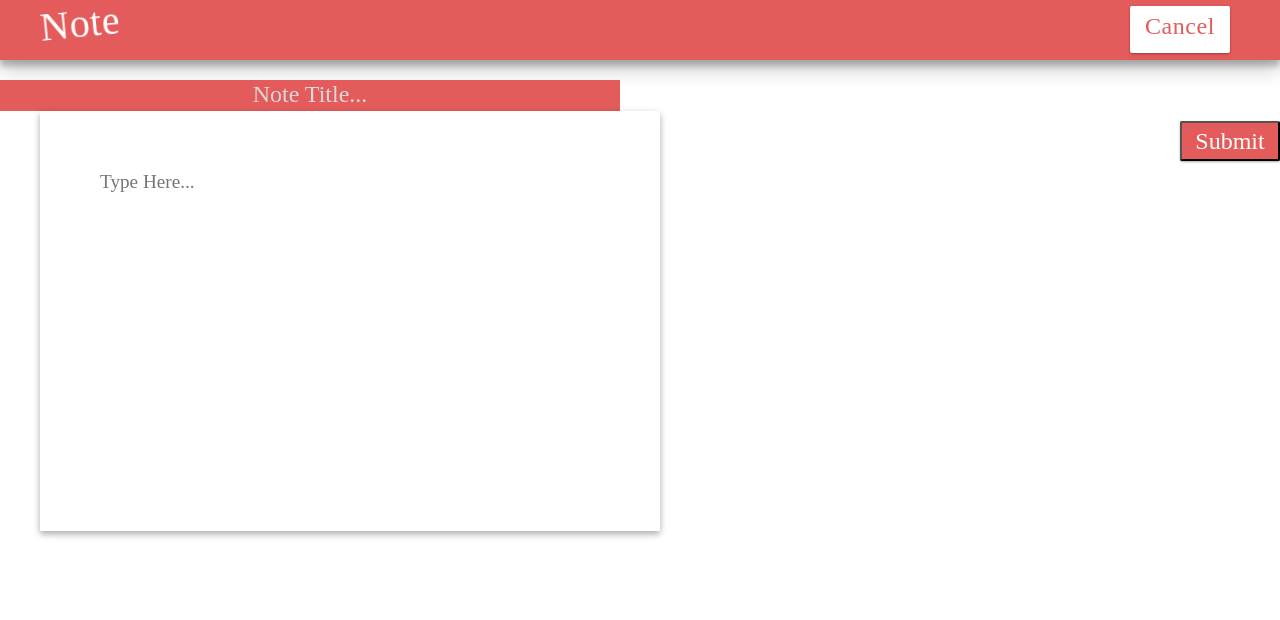
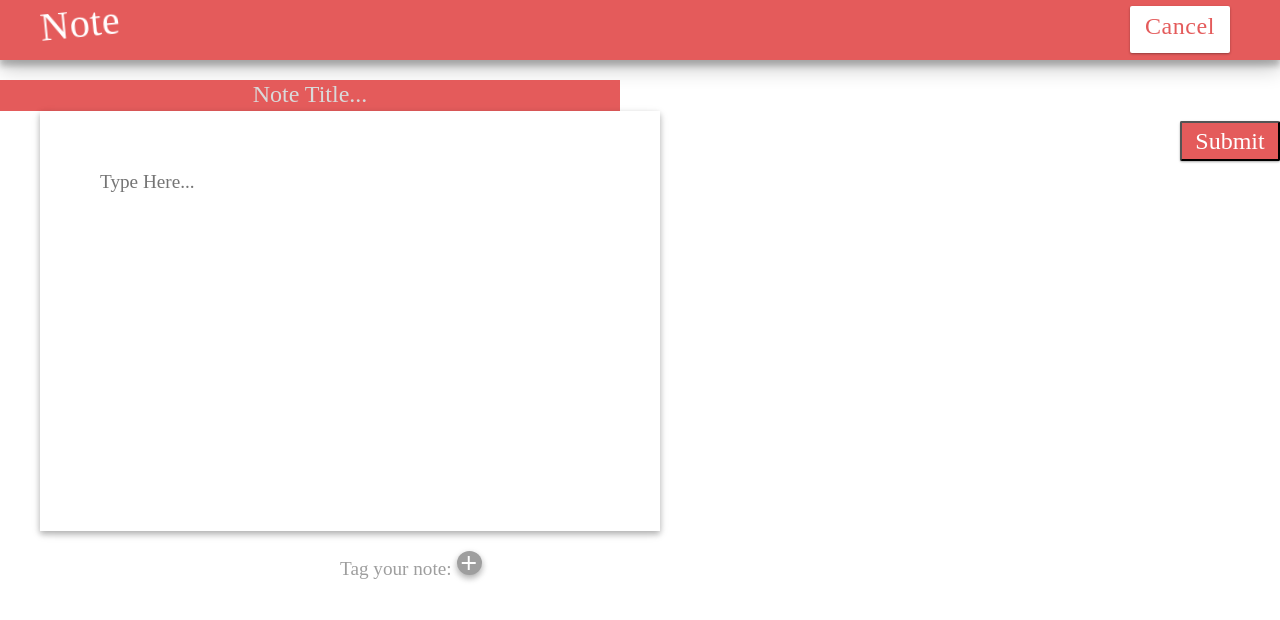
Before and after one commit to mattheweves/notes, a React (Create React App) app: page / in a window 1280 px wide. Both pictures are taken after a click on the element "+ Note". Shown: the top 620 px of the page. Built offline with nearby package versions, Linux system fonts and the light colour scheme; no server answers.

Commit message:
Tag Form

```diff
--- a/src/App.js
+++ b/src/App.js
@@ -50,6 +50,13 @@ class App extends Component{
     .catch((err) => console.log(err.response.data) );
   }
 
+  deleteNote = (id) => {
+    const newNotesState = this.state.notes.filter((note) => note.id !== id );
+    axios.delete(urlFor(`notes/${id}`))
+    .then((res) => this.setState( { notes: newNotesState }) )
+    .catch((err) => console.log(err.response.data) );
+  }
+
   render() {
     const { showNote, notes, note } = this.state;
 
@@ -66,6 +73,7 @@ class App extends Component{
             getNotes={this.getNotes}
             notes={notes}
             getNote={this.getNote}
+            deleteNote={this.deleteNote}
             />
         }
       </div>
--- a/src/components/List.js
+++ b/src/components/List.js
@@ -7,7 +7,7 @@ class List extends React.Component {
     this.props.getNotes();
   }
   render() {
-    const { notes, getNote } = this.props;
+    const { notes, getNote, deleteNote } = this.props;
     const cards = notes.map((note, index) => {
       return(
         <NoteCard
@@ -15,6 +15,7 @@ class List extends React.Component {
           index={index}
           note={note}
           getNote={getNote}
+          deleteNote={deleteNote}
         />
       );
     });
--- a/src/components/Note.js
+++ b/src/components/Note.js
@@ -12,6 +12,15 @@ class Note extends React.Component {
       this.props.submitNote(formData, this.props.note.id);
 
   };
+
+  renderTagForm() {
+    return (
+      <span>
+        Tag your note:
+        <i className="tag-button material-icons">add circle</i>
+      </span>
+    );
+  }
 
   render() {
 
@@ -35,6 +44,11 @@ class Note extends React.Component {
           />
           <input className="note-button" type="submit" value="Submit" />
         </form>
+        <div className="tag-container">
+          <div className="tag-button-container">
+            {this.renderTagForm()}
+          </div>
+        </div>
       </div>
     );
   }
--- a/src/components/NoteCard.js
+++ b/src/components/NoteCard.js
@@ -2,7 +2,7 @@ import React from 'react';
 
 class NoteCard extends React.Component {
   render() {
-    const { note, getNote } = this.props;
+    const { note, getNote, deleteNote } = this.props;
 
     return (
       <div className="note-card-container">
@@ -12,7 +12,7 @@ class NoteCard extends React.Component {
         <div className="note-card-content">
         { note.content }
         </div>
-        <span className="note-card-delete">
+        <span className="note-card-delete" onClick={() => deleteNote(note.id)}>
           <i className="material-icons">close</i>
         </span>
         <span className="note-card-edit" onClick={() => getNote(note.id)}>
```
